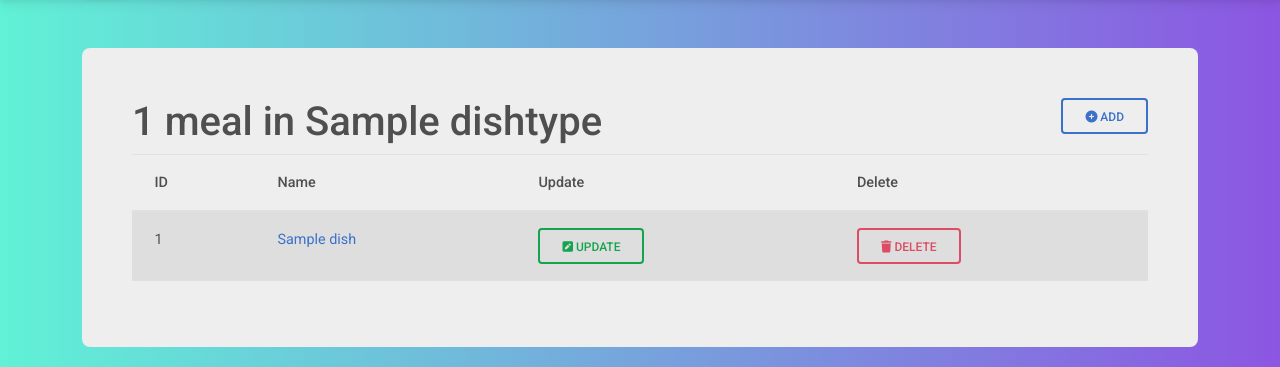
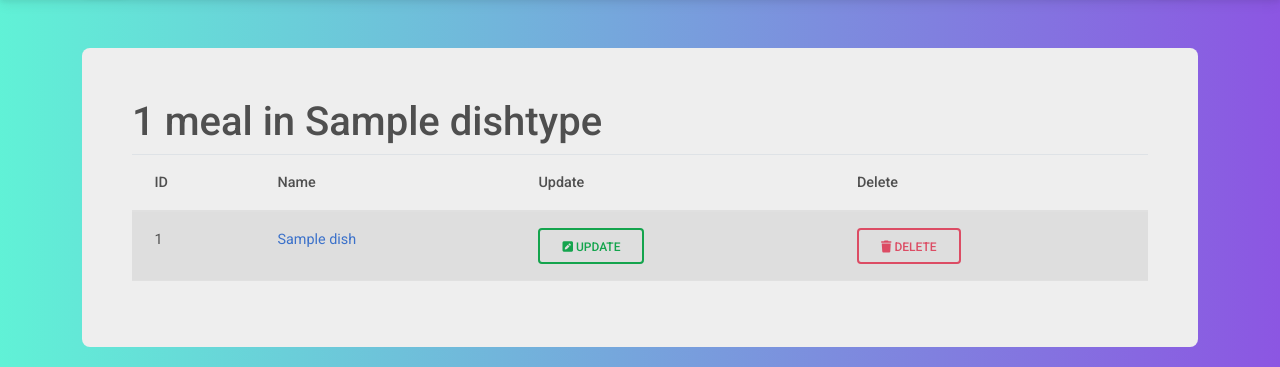
Before and after one commit to wQuelS/Restaurant-kitchen-service, a Django app: page /categories/1/ in a window 1280 px wide. Shown: the part 53-420 px from the top of the page. Run offline with Django 4.2, Linux system fonts and the light colour scheme; a user stored in the database is signed in; tables that the repository leaves empty hold one stand-in row (values such as "Sample post"); some libraries are stand-ins or nearby versions.

Commit message:
Fixed Add buttons

```diff
--- a/templates/restaurant/cook_list.html
+++ b/templates/restaurant/cook_list.html
@@ -1,7 +1,7 @@
 {% extends "base.html" %}
 {% block content %}
   <h1>
-    Our cook Team:
+    Our Team:
   </h1>
 
   <table class="table table-hover table-striped">
--- a/templates/restaurant/dish_type_detail.html
+++ b/templates/restaurant/dish_type_detail.html
@@ -4,10 +4,7 @@
 
   {% if dish_type_list.dish_set.all %}
     <h1>
-    {{ dish_type_list.dish_set.count }} meal{{ dish_list_type.dish_set.count|pluralize }} in {{ dish_type_list.name }}
-    <a href="#" class="float-right btn btn-outline-primary add-button">
-      <i class="fa fa-plus-circle"></i> Add
-    </a>
+    {{ dish_type_list.dish_set.count }} meal{{ dish_type_list.dish_set.count|pluralize }} in {{ dish_type_list.name }}
   </h1>
     <table class="table table-hover table-striped">
 
@@ -29,15 +26,15 @@
                 {{ dish.id }}
               </td>
               <td>
-                <a href="#">{{ dish.name }}</a>
+                <a href="{% url 'restaurant:dish-detail' pk=dish.id %}">{{ dish.name }}</a>
               </td>
               <td>
-                  <a href="#" role="button" class="btn btn-outline-success">
+                  <a href="{% url 'restaurant:dish-update' pk=dish.id %}" role="button" class="btn btn-outline-success">
                     <i class="fa fa-pencil-square" aria-hidden="true"></i> Update
                   </a>
                 </td>
                 <td>
-                  <a href="#" role="button" class="btn btn-outline-danger">
+                  <a href="{% url 'restaurant:dish-delete' pk=dish.id %}" role="button" class="btn btn-outline-danger">
                     <i class="fa fa-trash" aria-hidden="true"></i> Delete
                   </a>
                 </td>
```
